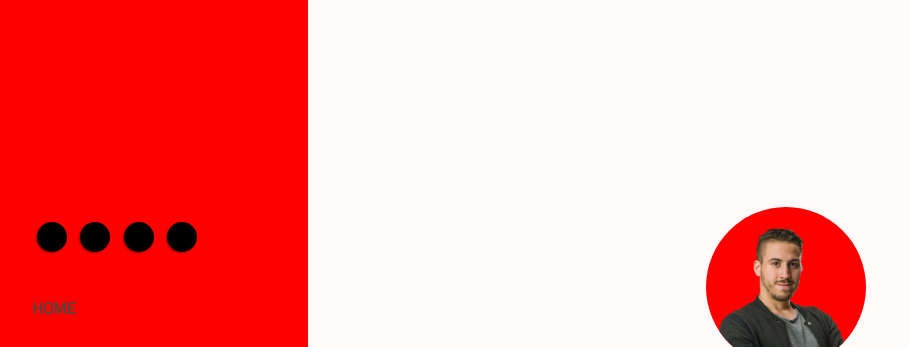
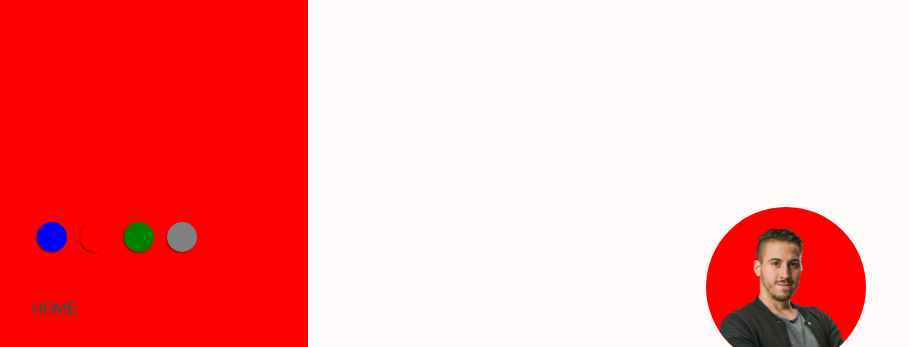
Before and after one commit to MartonG11/portfolio, a plain HTML site: page index.html in a window 1280 px wide. Shown: the top 347 px of the page, without its empty margins (16-925 px from the left). Drawn offline with nearby package versions, Linux system fonts and the light colour scheme.

Commit message:
bugfix: theme select dot colors added

```diff
--- a/assets/css/default.css
+++ b/assets/css/default.css
@@ -271,9 +271,7 @@ img {
   width: 100%;
 }
 
-.theme__default,
-.theme__red,
-.theme__green,
+
 .theme-dot {
   display: inline-flex;
 	height: 30px;
--- a/index.html
+++ b/index.html
@@ -39,10 +39,10 @@
             <li class="nav__item">
 
               <div id="theme-options-wrapper">
-                <div data-mode="default" id="default-mode" class="theme-dot"></div>
-                <div data-mode="red" id="red-mode" class="theme-dot"></div>
-                <div data-mode="green" id="green-mode" class="theme-dot"></div>
-                <div data-mode="grey" id="grey-mode" class="theme-dot"></div>
+                <div data-mode="default" id="default-mode" class="theme-dot theme__default"></div>
+                <div data-mode="red" id="red-mode" class="theme-dot theme__red"></div>
+                <div data-mode="green" id="green-mode" class="theme-dot theme__green"></div>
+                <div data-mode="grey" id="grey-mode" class="theme-dot theme__grey"></div>
               </div>
 
             </li>
```
